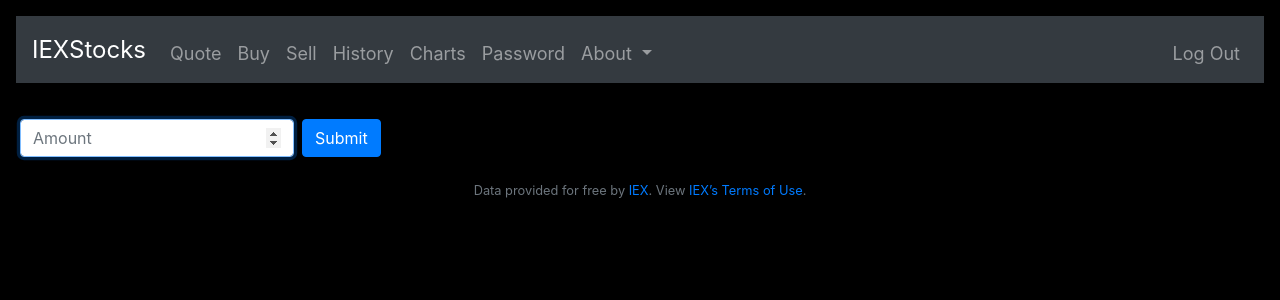
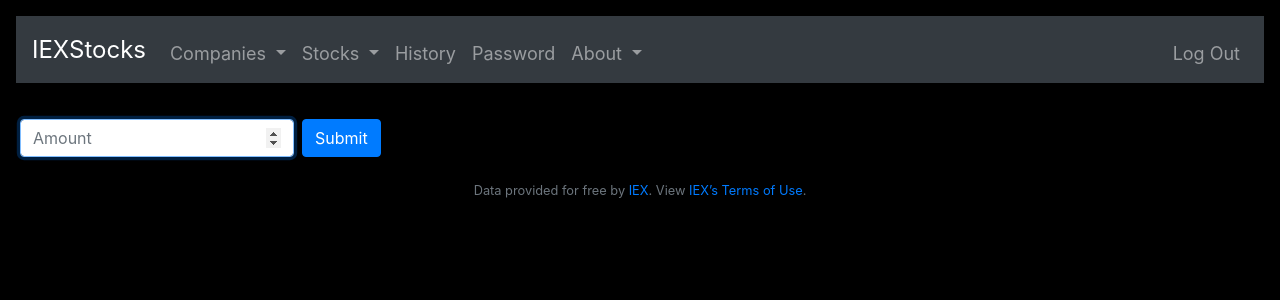
Before and after one commit to alfiomartini/finance, a Flask app: page /add in a window 1280 px wide. Shown: the top 300 px of the page. Run offline with Flask 2, Linux system fonts and the light colour scheme; a user stored in the database is signed in; some libraries are stand-ins or nearby versions.

Commit message:
Redesigned navbar menu

```diff
--- a/application.py
+++ b/application.py
@@ -417,4 +417,4 @@ for code in default_exceptions:
     app.errorhandler(code)(errorhandler)
 
 if __name__ == '__main__':
-    app.run(debug=True)
+    app.run(debug=False)
--- a/templates/layout.html
+++ b/templates/layout.html
@@ -47,19 +47,40 @@
             <div class="collapse navbar-collapse" id="navbar">
                 {% if session.user_id %}
                     <ul class="navbar-nav mr-auto mt-2">
-                        <li class="nav-item"><a class="nav-link" href="/quote"
-                         data-toggle='tooltip' title="Name symbol" data-placement='bottom'>
-                         Quote</a></li>
-                        <li class="nav-item"><a class="nav-link" href="/buy"
-                            data-toggle='tooltip' title="Buy stocks" data-placement='bottom'>
-                            Buy</a></li>
-                        <li class="nav-item"><a class="nav-link" href="/sell"
-                            data-toggle='tooltip' title="Sell stocks" data-placement='bottom'>
-                            Sell</a></li>
+                        <li class = "nav-item dropdown">
+                            <a  class="nav-link dropdown-toggle"  href="#"
+                                id="navbardrop" data-toggle="dropdown">
+                                <span data-toggle='tooltip' title="" data-placement=''>
+                                    Companies
+                                </span></a>
+                            </a>
+                            <div class="dropdown-menu">
+                                <a class="dropdown-item text-white" href="/chart"
+                                        data-toggle='tooltip' title="Line Charts" data-placement='bottom'>
+                                        Charts</a>
+                                <a class="dropdown-item text-white" href="/quote"
+                                    data-toggle='tooltip' title="Name symbol" data-placement='bottom'>
+                                    Quote</a>
+                            </div>
+                        </li>
+                        <li class = "nav-item dropdown">
+                            <a  class="nav-link dropdown-toggle"  href="#"
+                                id="navbardrop" data-toggle="dropdown">
+                                <span data-toggle='tooltip' title="" data-placement='bottom'>
+                                    Stocks
+                                </span></a>
+                            </a>
+                            <div class="dropdown-menu">
+                                <a class="dropdown-item text-white" href="/buy"
+                                    data-toggle='tooltip' title="Buy stocks" data-placement='bottom'>
+                                    Buy</a>
+                                <a class="dropdown-item text-white" href="/sell"
+                                    data-toggle='tooltip' title="Sell stocks" data-placement='bottom'>
+                                    Sell</a>
+                            </div>
+                        </li>
                         <li class="nav-item"><a class="nav-link" href="/history"
                           data-toggle='tooltip' title="List transactions" data-placement='bottom'>History</a></li>
-                        <li class="nav-item"><a class="nav-link" href="/chart"
-                            data-toggle='tooltip' title="Line Charts" data-placement='bottom'>Charts</a></li>
                         <li class="nav-item"><a class="nav-link" href="/change"
                          data-toggle='tooltip' title="Change password" data-placement='bottom'>
                           Password</a></li>
```
